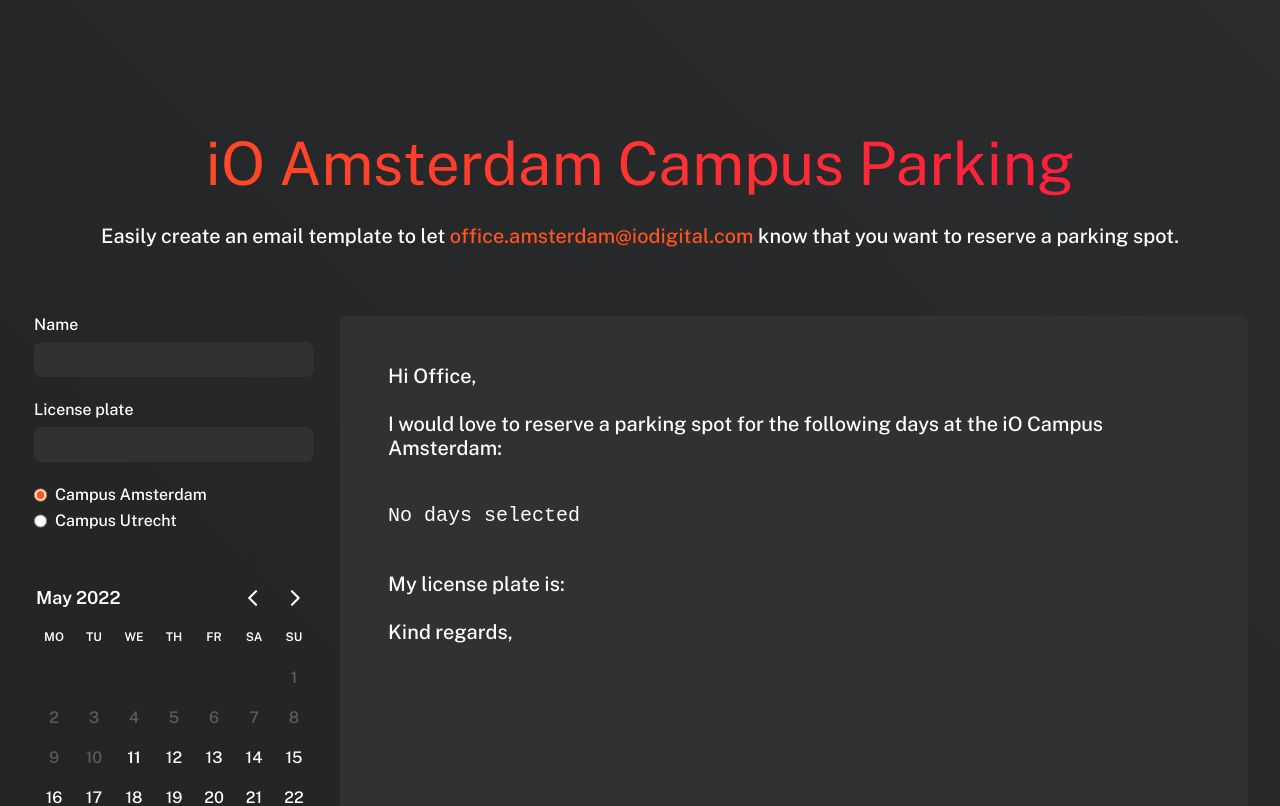
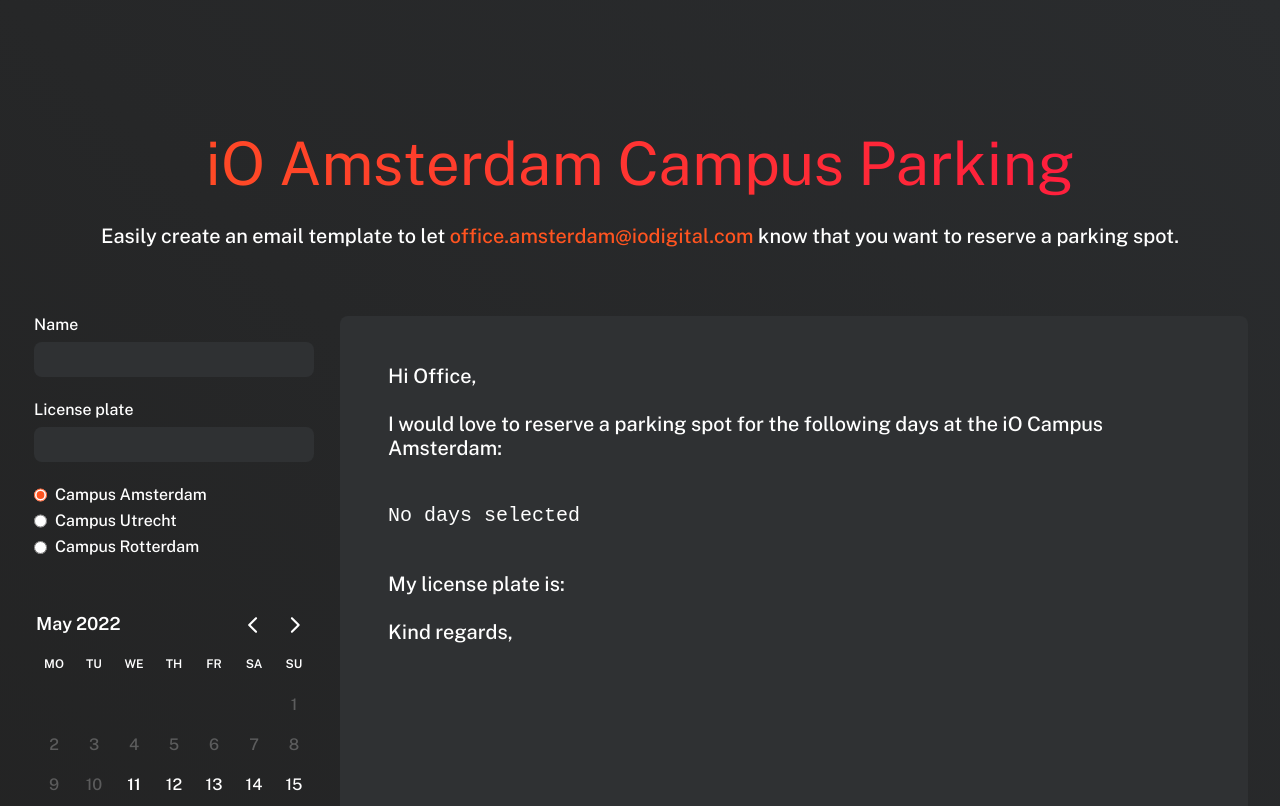
Before and after one commit to DaveBitter/io-campus-amsterdam-parking, a Next.js app: page / in a window 1280 px wide. Shown: the top 806 px of the page. Built offline with nearby package versions, Linux system fonts and the light colour scheme.

Commit message:
feat(app): add rotterdam option

```diff
--- a/pages/index.tsx
+++ b/pages/index.tsx
@@ -184,6 +184,20 @@
                   required
                 />
               </div>
+              <div className="form__radio-container">
+                <label className="form__label" htmlFor="campus-rotterdam">
+                  Campus Rotterdam
+                </label>
+                <input
+                  id="campus-rotterdam"
+                  className="form__input"
+                  type="radio"
+                  name="campus"
+                  checked={campus === "Rotterdam"}
+                  onChange={() => setCampus("Rotterdam")}
+                  required
+                />
+              </div>
             </div>
             <div className="form__item">
               {disabledDays && (
```
